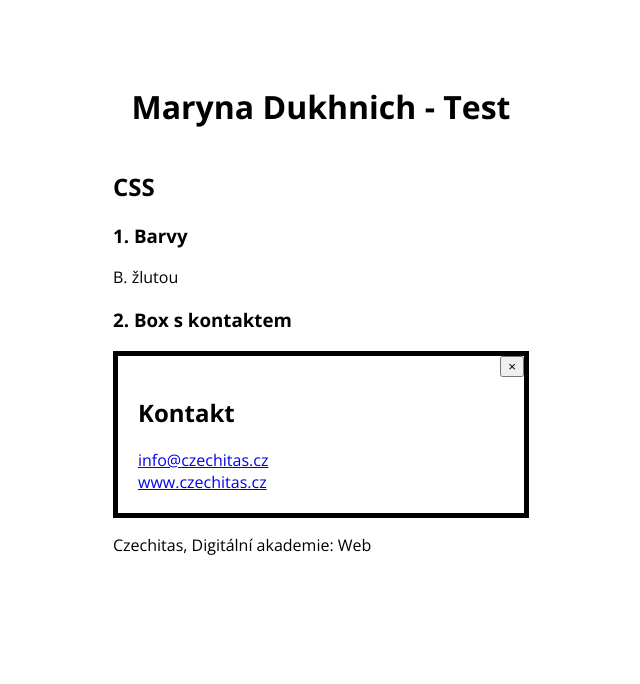
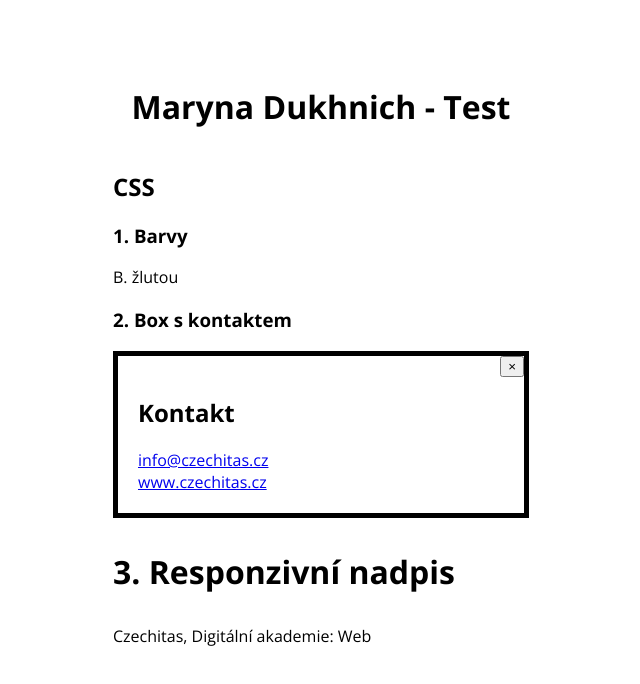
Before and after one commit to dukhnich/daweb-test, a React (Vite) app: page / in a window 1280 px wide. Shown: the top 684 px of the page, without its empty margins (319-959 px from the left). Built offline with nearby package versions, Linux system fonts and the light colour scheme.

Commit message:
add 3 css task

```diff
--- a/src/components/PartCss/index.jsx
+++ b/src/components/PartCss/index.jsx
@@ -17,6 +17,9 @@ const PartCss = () => (
         <button className="close">×</button>
       </div>
     </section>
+    <section>
+      <h3 className='nadpis'>3. Responzivní nadpis</h3>
+    </section>
   </>
 );
 export default PartCss;
--- a/src/components/PartCss/style.css
+++ b/src/components/PartCss/style.css
@@ -8,3 +8,9 @@
   top: 0;
   right: 0;
 }
+.nadpis {
+  font-size: 1.5em;
+  @media (min-width: 720px) {
+    font-size: 2rem;
+  }
+}
```
Also changed, not shown: src/pages/HomePage/img/rocket.svg (deleted). Lines whose indentation alone changed are shown as unchanged.
